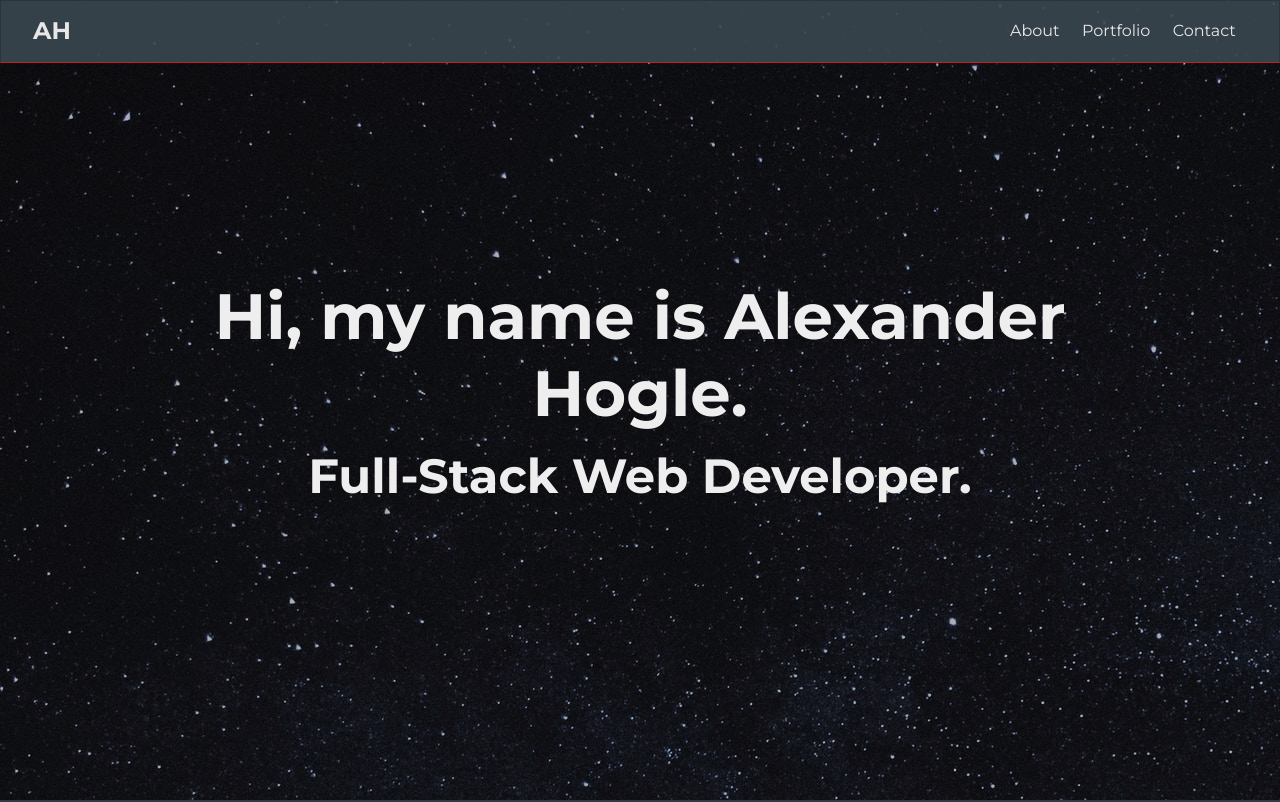
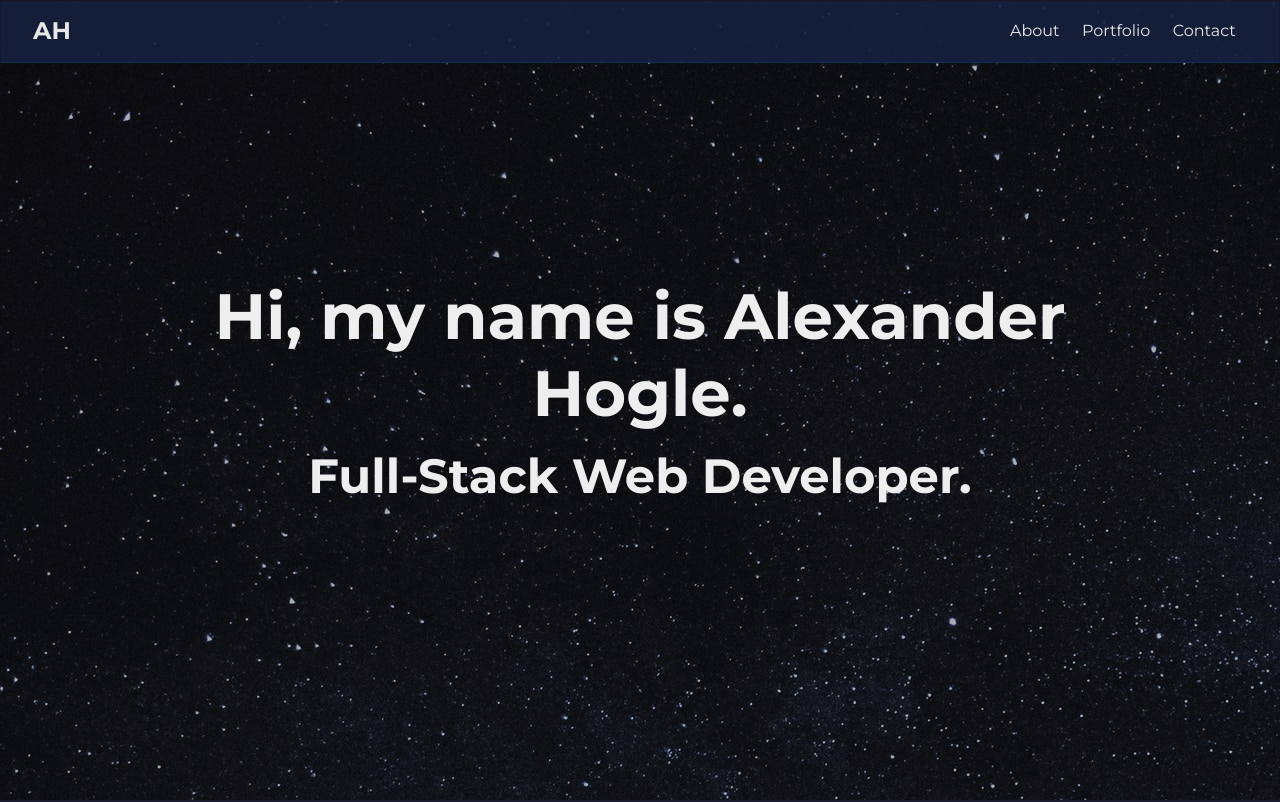
Before and after one commit to alxndrryan/alxndrryan.com, a React (Create React App) app: page / in a window 1280 px wide. Shown: the top 802 px of the page. Built offline with nearby package versions, Linux system fonts and the light colour scheme.

Commit message:
adds color palette

```diff
--- a/src/scss/_config.scss
+++ b/src/scss/_config.scss
@@ -1,9 +1,10 @@
-$primary-color: #d72323;
-$dark-color: #303841;
-$medium-color: #3a4750;
+$primary-color: #0F3460;
+$dark-color: #1A1A2E;
+$medium-color: #16213E;
 $light-color: #eeeeee;
 $success-color: gold;
 $max-width: 1100px;
+//Lines for page E94560//
 
 // Set text color based on background
 @function set-text-color($color) {
```
Also changed, not shown: src/css/App.min.css.
